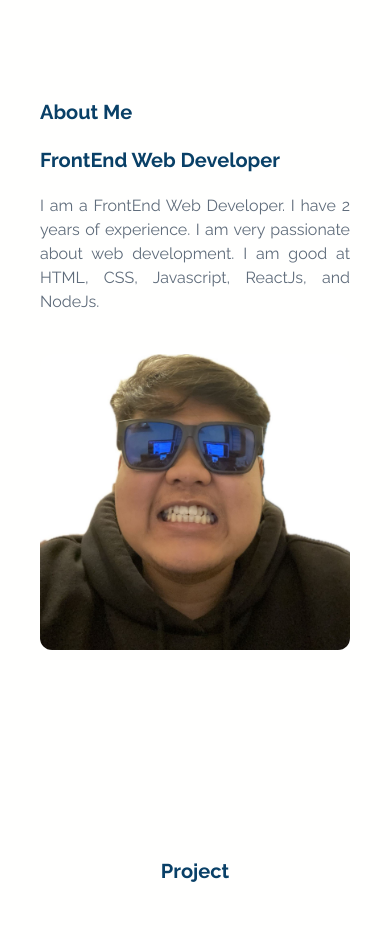
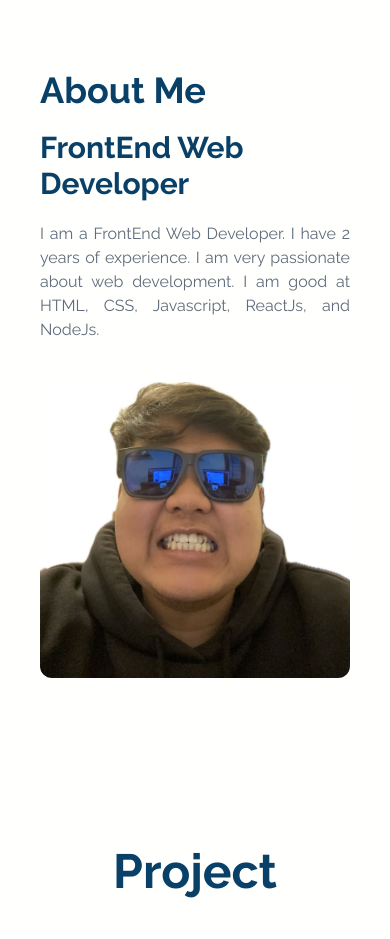
Before and after one commit to mbintangw/PortofolioWebsite, a React (Vite) app: page / in a window 390 px wide. Shown: the part 972-1911 px from the top of the page. Built offline with nearby package versions, Linux system fonts and the light colour scheme; grey boxes are pictures that could not be loaded.

Commit message:
style : edit size text

```diff
--- a/src/Components/About.tsx
+++ b/src/Components/About.tsx
@@ -2,8 +2,8 @@ const About = () => {
   return (
     <main className="flex md:flex-row flex-col justify-center items-center gap-10 px-10 h-screen">
       <div className="space-y-5 md:w-[600px]">
-        <h1 className="md:text-3xl text-xl text-headline font-bold">About Me</h1>
-        <h1 className="md:text-5xl text-xl text-headline font-bold">FrontEnd Web Developer</h1>
+        <h1 className="text-4xl text-headline font-bold">About Me</h1>
+        <h1 className="md:text-5xl text-3xl text-headline font-bold">FrontEnd Web Developer</h1>
         <p className="text-justify text-paragraph text-wrap">
           I am a FrontEnd Web Developer. I have 2 years of experience. I am
           very passionate about web development. I am good at HTML, CSS, Javascript, ReactJs, and NodeJs.
--- a/src/Components/Project.tsx
+++ b/src/Components/Project.tsx
@@ -9,7 +9,7 @@ const Project = () => {
   return (
     <main className="flex flex-col h-screen justify-center items-center gap-20">
       <div>
-        <h1 className="md:text-5xl text-xl text-headline font-bold">Project</h1>
+        <h1 className="text-5xl text-headline font-bold">Project</h1>
       </div>
 
       <div className="grid gird-cols-1 md:grid-cols-1 lg:grid-cols-3 gap-20 justify-center mx-10">
```
